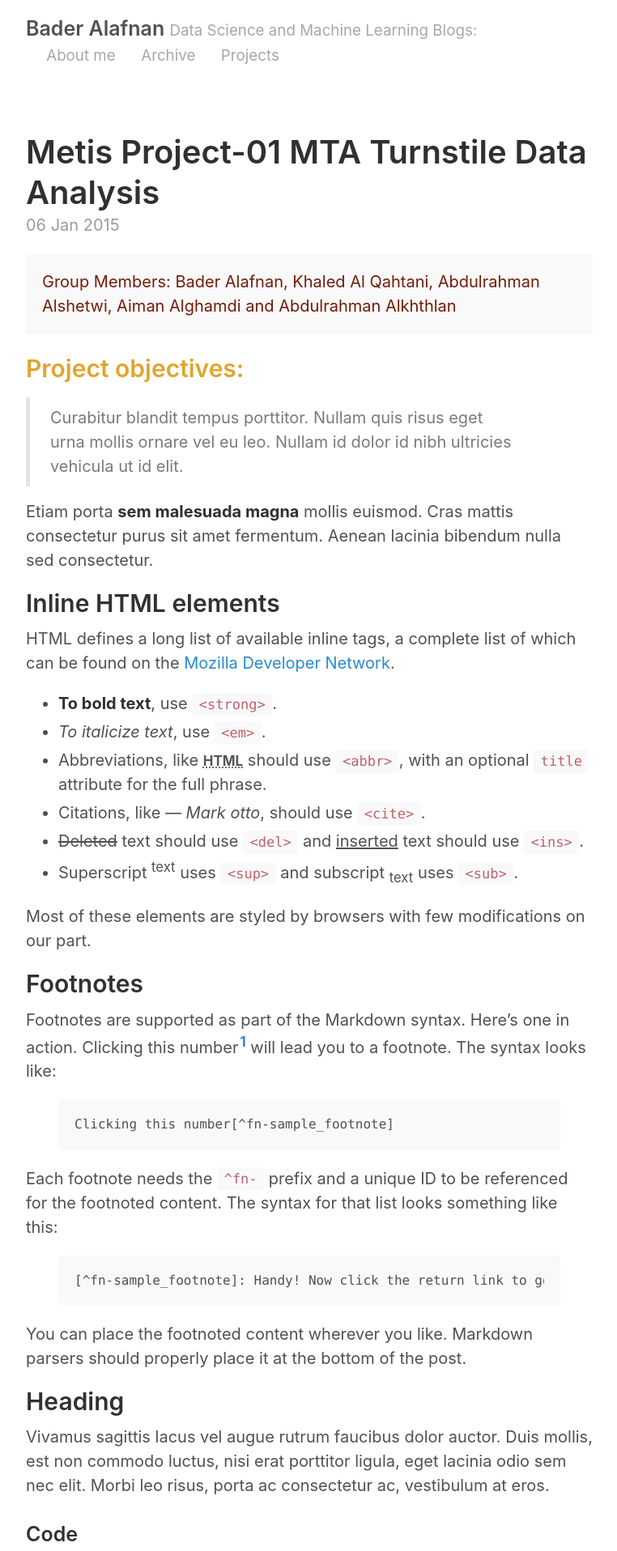
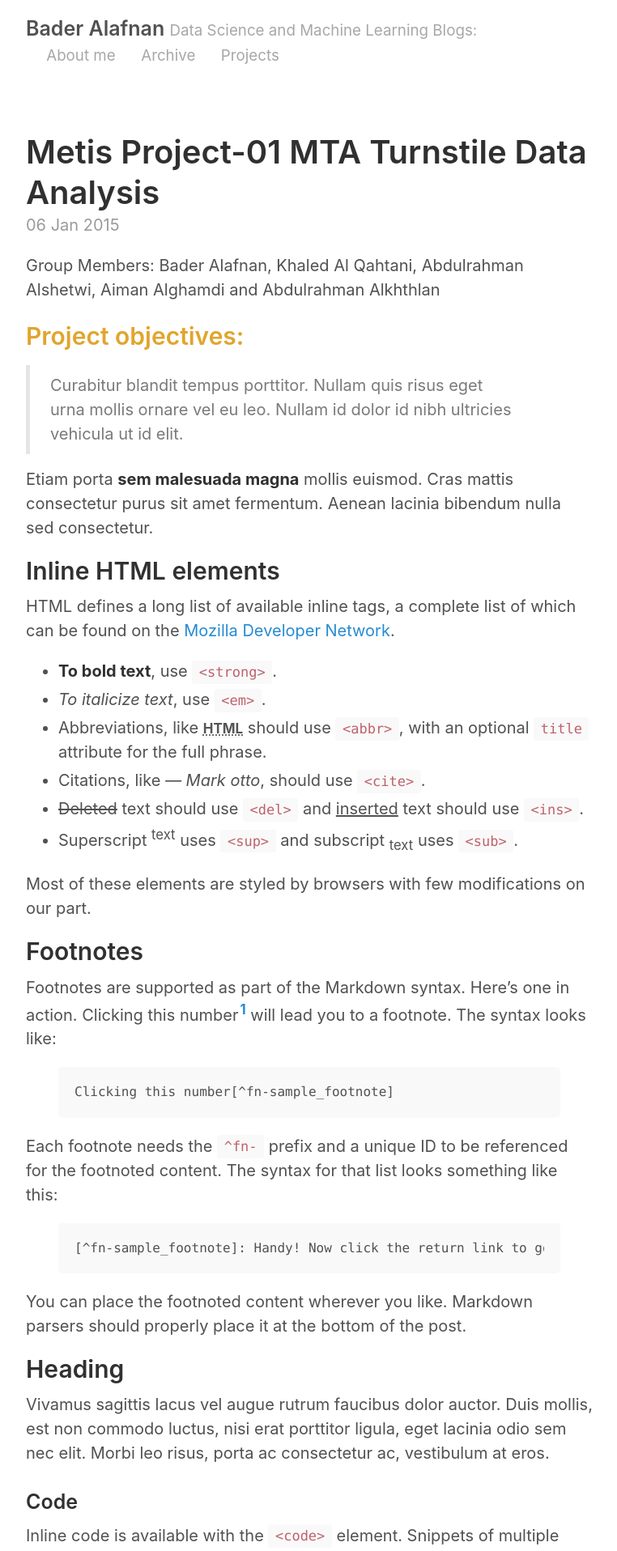
Before and after one commit to alafnan/alafnan.github.io, a Jekyll site: the page built from _posts/2015-01-6-example-content.md, in a window 1280 px wide. Shown: the top 1916 px of the page at 81% size, without its empty margins (258-1020 px from the left). Built offline with Jekyll 4.4.1, drawn with Linux system fonts in a browser that asks for light colours.

Commit message:
Update 2015-01-6-example-content.md

```diff
--- a/_posts/2015-01-6-example-content.md
+++ b/_posts/2015-01-6-example-content.md
@@ -4,7 +4,7 @@ title: Metis Project-01 MTA Turnstile Data Analysis
 ---
 
 
-<div class="message">
+<div class="project_message">
 Group Members: Bader Alafnan, Khaled Al Qahtani, Abdulrahman Alshetwi, Aiman Alghamdi and Abdulrahman Alkhthlan
 </div>
 
```
